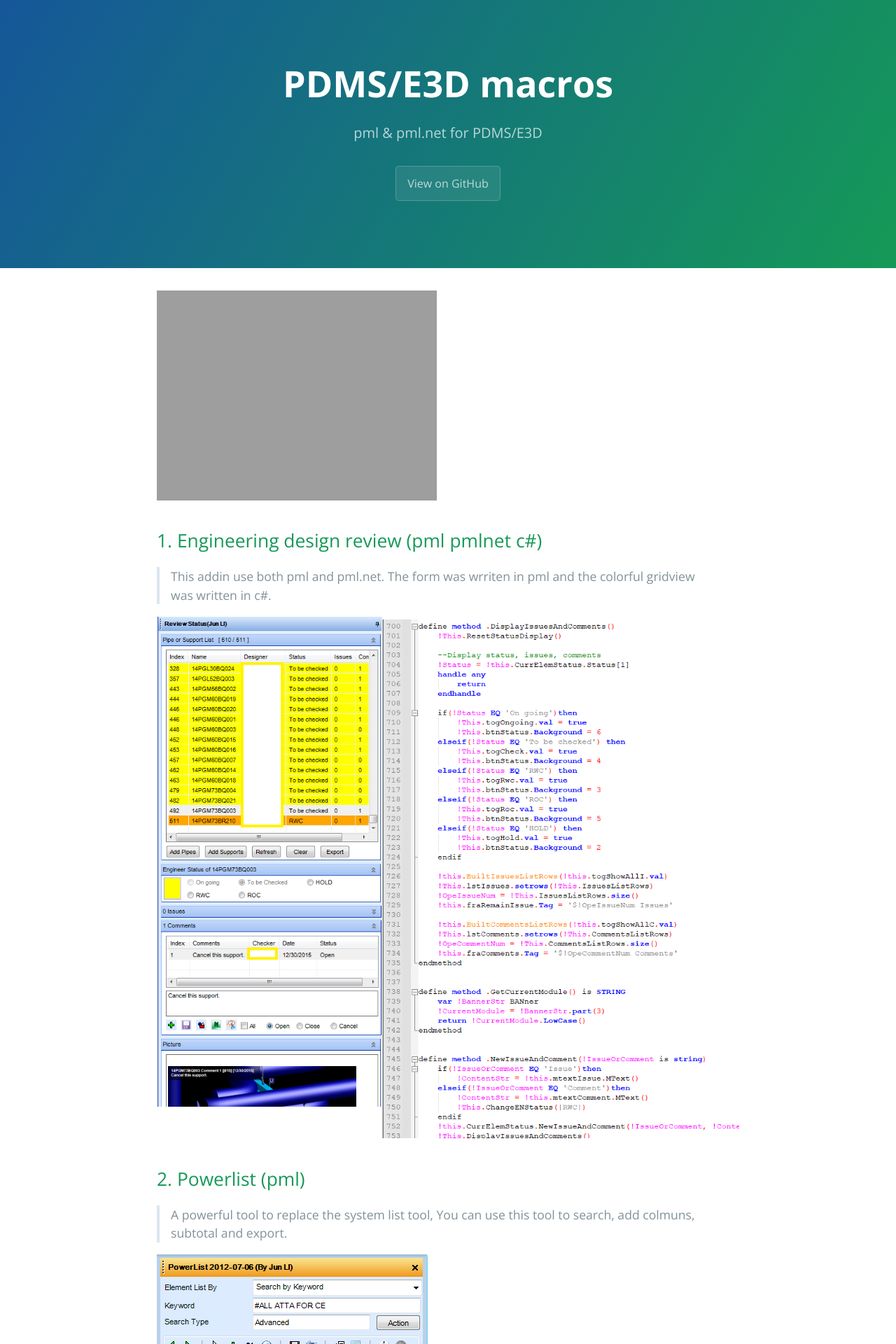
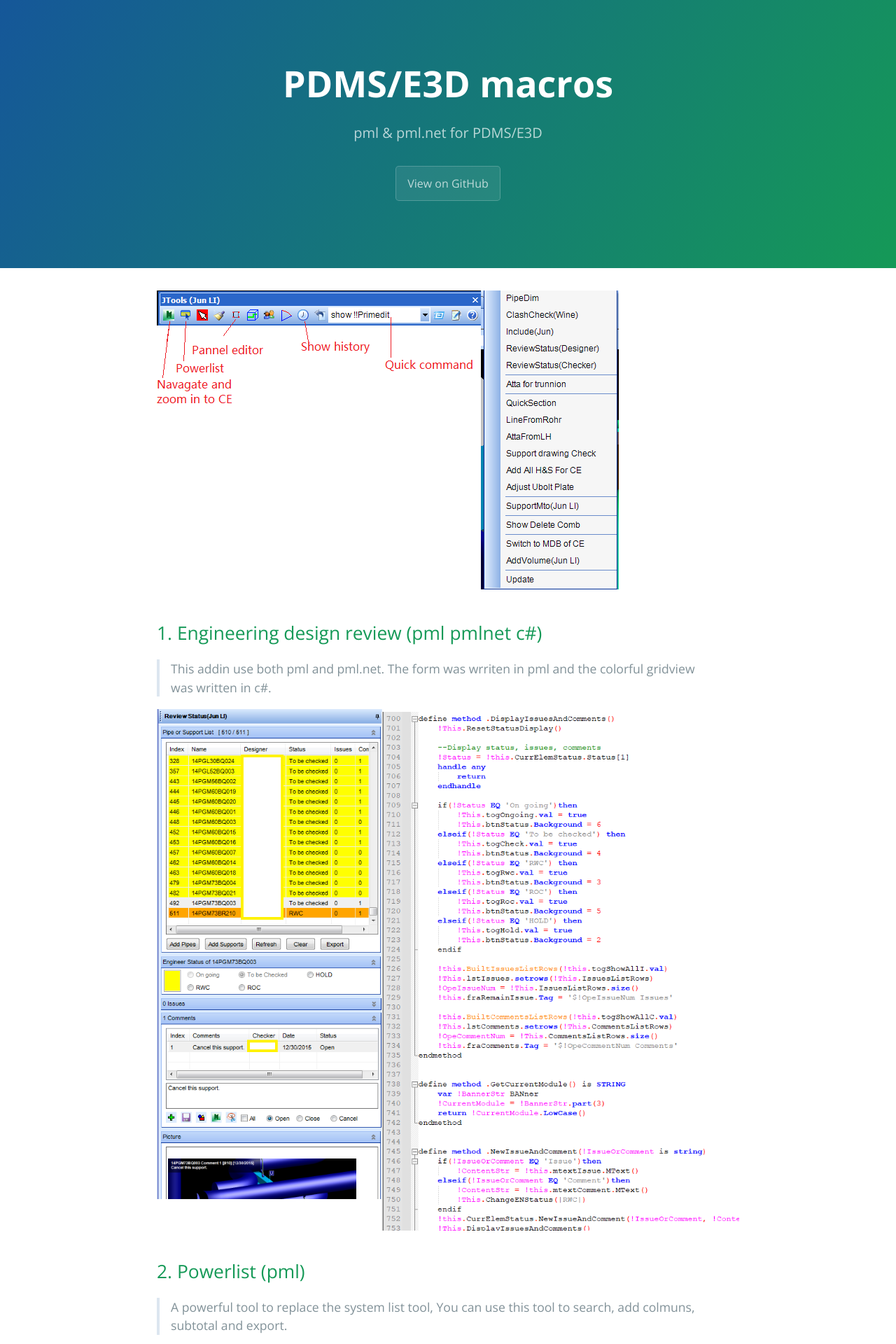
Before and after one commit to lijuncq/pdms, a Jekyll site: the page built from index.md, in a window 1280 px wide. Shown: the top 1920 px of the page at 70% size. Built offline with Jekyll 4.4.1, drawn with Linux system fonts in a browser that asks for light colours.

Commit message:
Update index.md

```diff
--- a/index.md
+++ b/index.md
@@ -1,7 +1,7 @@
 ---
 layout: default
 ---
-![jtools](/media/pdms-jtools].png)
+![jtools](/media/pdms-jtools.png)
 
 ## 1. Engineering design review (pml pmlnet c#)
 > This addin use both pml and pml.net. The form was wrriten in pml and the colorful gridview was written in c#.
```
